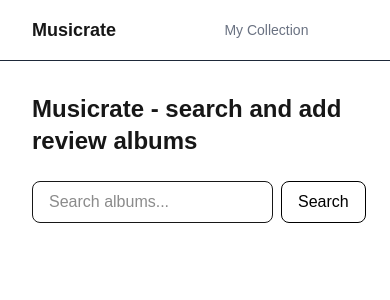
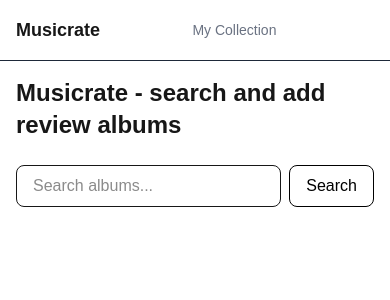
Before and after one commit to abiodunsalavu/musicrate, a Next.js app: page / in a window 390 px wide. Shown: the top 300 px of the page. Built offline with nearby package versions, Linux system fonts and the light colour scheme.

Commit message:
changed sizing for mobile devices

```diff
--- a/src/app/collection/page.js
+++ b/src/app/collection/page.js
@@ -17,13 +17,13 @@ export default async function CollectionPage() {
   }
 
   return (
-    <main className="p-8">
+    <main className="p-4 sm:p-8">
       <h1 className="text-2xl font-bold mb-6">My Collection</h1>
 
       {albums.length === 0 ? (
         <p className="text-gray-500">No albums saved yet.</p>
       ) : (
-        <div className="grid grid-cols-2 gap-4">
+        <div className="grid grid-cols-1 sm:grid-cols-2 gap-4">
           {albums.map((album) => (
             <Link href={`/albums/${album.id}`} key={album.id}>
               <div className="border rounded-lg p-4 flex gap-3 items-center hover:bg-gray-900 cursor-pointer">
--- a/src/app/components/Nav.js
+++ b/src/app/components/Nav.js
@@ -12,7 +12,7 @@ export default function Nav() {
   ];
 
   return (
-    <nav className="border-b border-gray-800 px-8 py-4 flex items-center gap-6">
+    <nav className="border-b border-gray-800 px-4 sm:px-8 py-4 flex items-center gap-4 sm:gap-6 overflow-x-auto">
       <Link href="/" className="font-bold text-lg mr-4">
         Musicrate
       </Link>
--- a/src/app/page.js
+++ b/src/app/page.js
@@ -36,8 +36,8 @@ export default function Home() {
   };
 
   return (
-    <main className="p-8">
-      <h1 className="text-2xl font-bold mb-6">
+    <main className="p-4 sm:p-8">
+      <h1 className="text-2xl font-bold mb-6 w-full sm:max-w-md">
         Musicrate - search and add review albums
       </h1>
 
@@ -47,7 +47,7 @@ export default function Home() {
           placeholder="Search albums..."
           value={query}
           onChange={(e) => setQuery(e.target.value)}
-          className="border rounded-lg px-4 py-2 flex-1"
+          className="border rounded-lg px-4 py-2 flex-1 min-w-0"
         />
         <button
           type="submit"
@@ -59,7 +59,7 @@ export default function Home() {
 
       {loading && <p>Searching...</p>}
 
-      <div className="grid grid-cols-2 gap-4">
+      <div className="grid grid-cols-1 sm:grid-cols-2 gap-4">
         {results.map((album) => (
           <div
             key={album.spotifyId}
```
